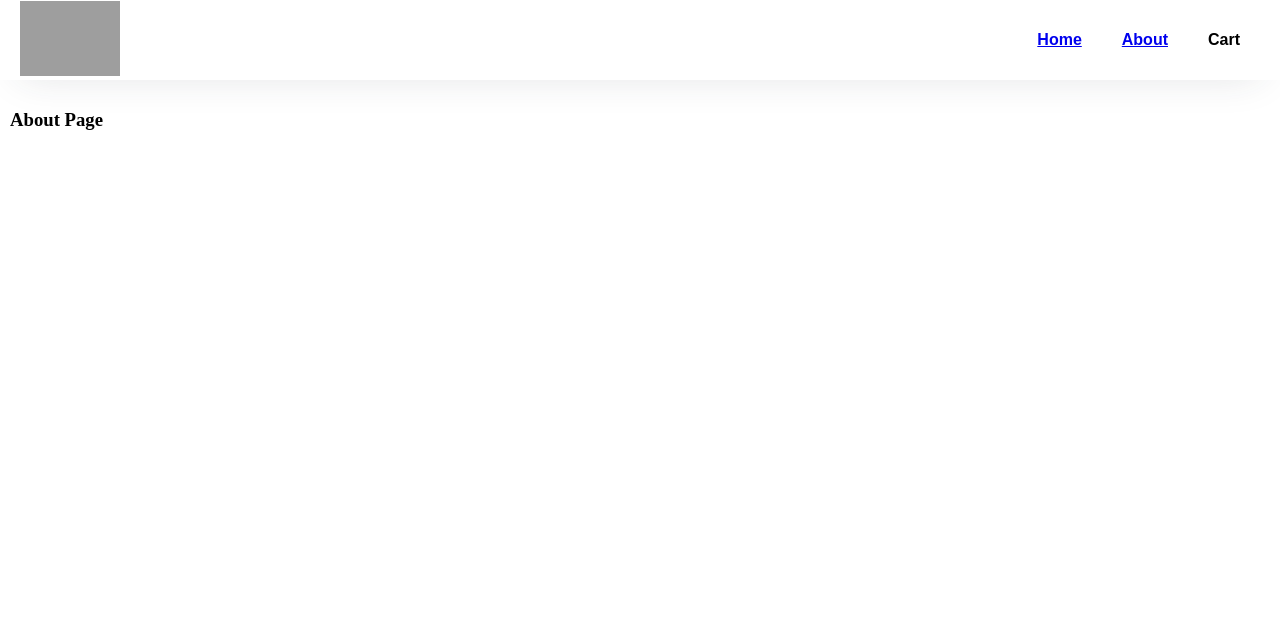
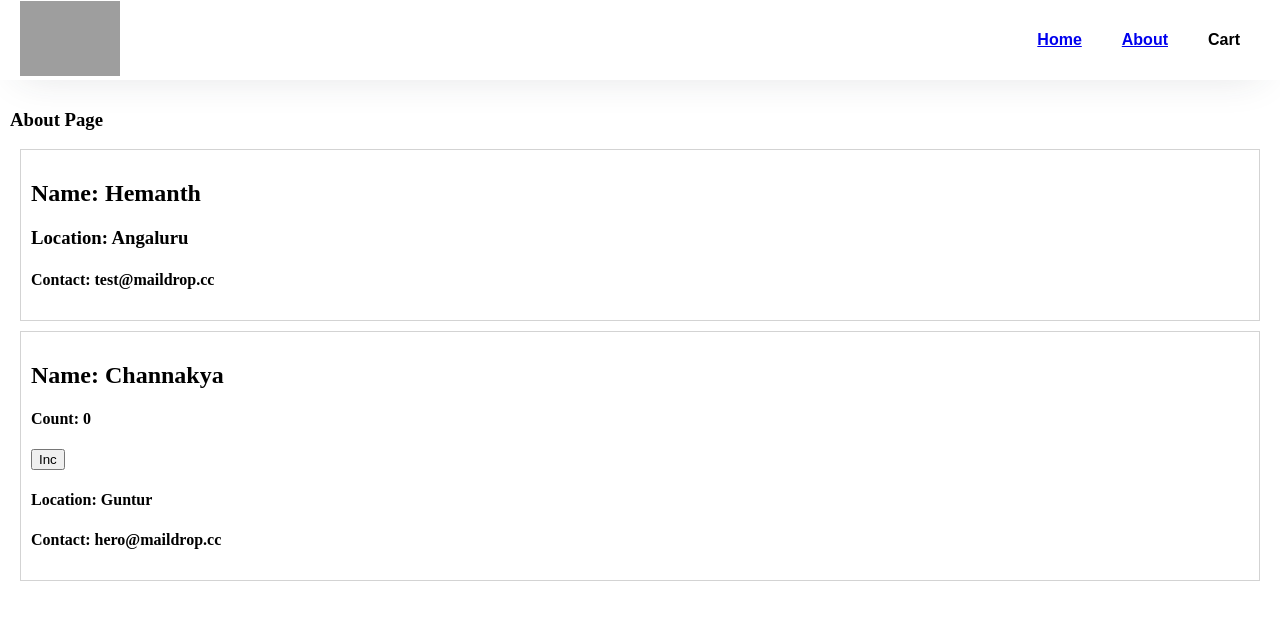
Before and after one commit to Hemanth1216/Namaste-React, a React (Vite) app: page /about in a window 1280 px wide. Shown: the top 620 px of the page. Built offline with nearby package versions, Linux system fonts and the light colour scheme; grey boxes are pictures that could not be loaded.

Commit message:
completed episode-08

```diff
--- a/index.css
+++ b/index.css
@@ -102,3 +102,9 @@ body {
   display: flex;
   gap: 10px;
 }
+
+.user-section {
+  border: 1px solid lightgray;
+  margin: 10px;
+  padding: 10px;
+}
--- a/src/components/About.js
+++ b/src/components/About.js
@@ -1,8 +1,16 @@
+import User from "./User"
+import UserClass from "./UserClass"
 
 const About = () => {
     return (
-        <div>
+        <div className="about-section">
             <h3>About Page</h3>
+            <div className="user-section">
+                <User name="Hemanth" location="Angaluru"/>
+            </div>
+            <div className="user-section">
+                <UserClass name="Channakya" location="Guntur"/>
+            </div>
         </div>
     )
 }
--- /dev/null
+++ b/src/components/User.js
@@ -0,0 +1,13 @@
+
+const User = (props) => {
+    const {name, location} = props;
+    return (
+        <div>
+            <h2>Name: {name}</h2>
+            <h3>Location: {location}</h3>
+            <h4>Contact: test@maildrop.cc</h4>
+        </div>
+    )
+}
+
+export default User;
--- /dev/null
+++ b/src/components/UserClass.js
@@ -0,0 +1,34 @@
+import React from "react";
+
+class UserClass extends React.Component {
+  constructor(props) {
+    super(props);
+    // state
+    this.state = {
+      count: 0,
+    };
+  }
+  render() {
+    const { name, location } = this.props;
+    const { count } = this.state;
+    return (
+      <div>
+        <h2>Name: {name}</h2>
+        <h4>Count: {count}</h4>
+        <button
+          onClick={() => {
+            return this.setState({
+              count: this.state.count + 1,
+            });
+          }}
+        >
+          Inc
+        </button>
+        <h4>Location: {location}</h4>
+        <h4>Contact: hero@maildrop.cc</h4>
+      </div>
+    );
+  }
+}
+
+export default UserClass;
```
